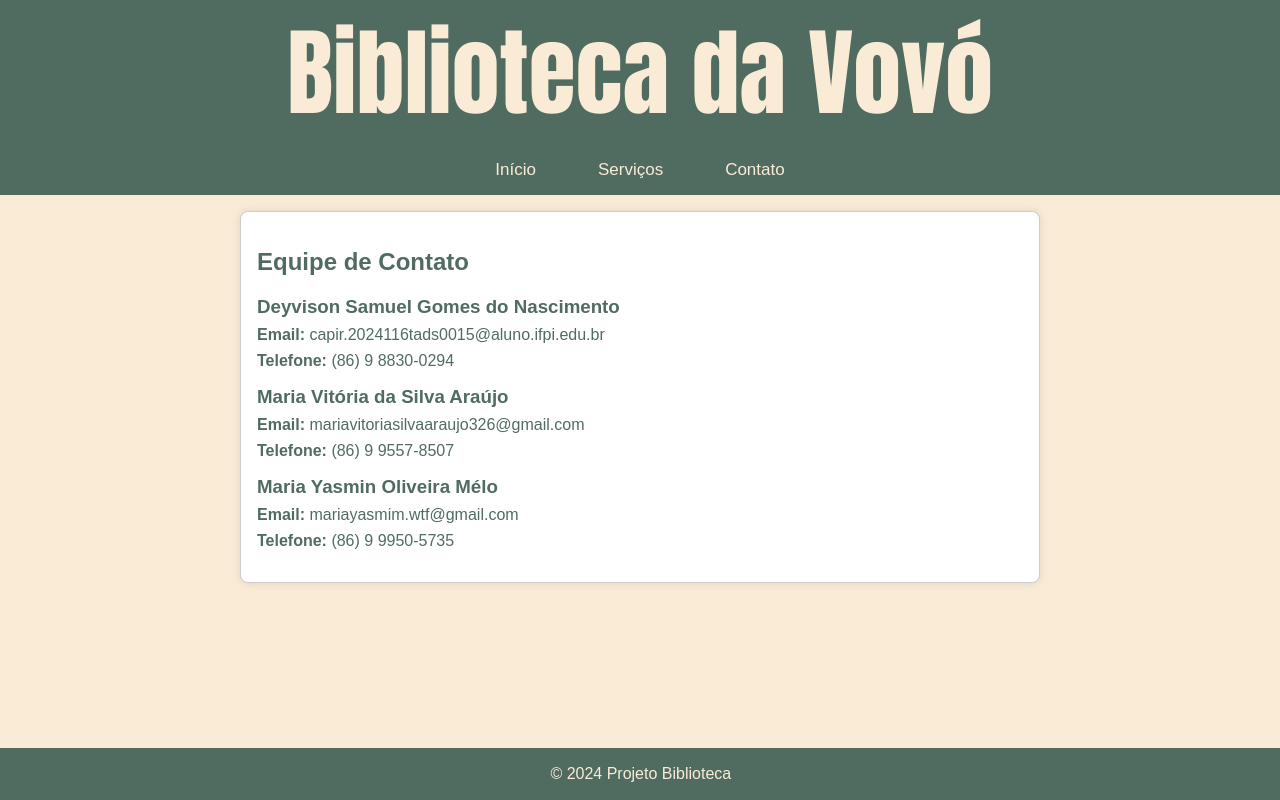
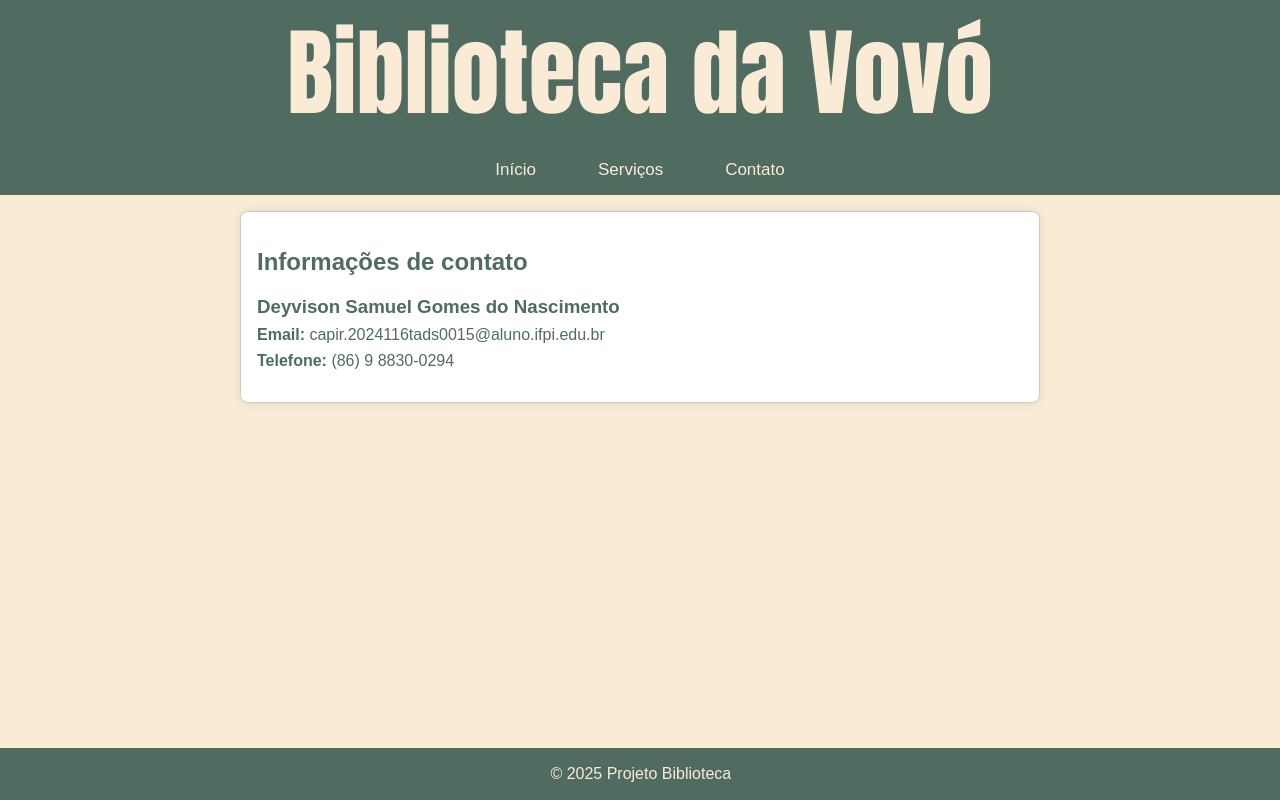
Before and after one commit to imdeyvison/Biblioteca_Virtual, a website: page public/view/html/contato.html in a window 1280 px wide. Drawn offline with Linux system fonts and the light colour scheme.

Commit message:
commit correção de conexões  entre as páginas

```diff
--- a/public/view/html/contato.html
+++ b/public/view/html/contato.html
@@ -10,38 +10,28 @@
 <body>
     <header> Biblioteca da Vovó </header> <!-- É o cabeçalho-->
    <nav>
-    <a href="../interface/site.html">Início</a>
+    <a href="/public/view/html/site.html">Início</a>
     <div class="dropdown"> <!--Aqui a gente vai colocar os itens que vao descer para baixo "drop down" ao clicar em serviços-->
         <a href="#"> Serviços</a>
             <div class="dropdown-content">
-                <a href="../serviços/cadastro de livros.html">Adicionar livro</a>
-                <a href="../serviços/emprestimo_livro.html">Emprestar Livros</a>
+                <a href="/public/view/html/cadastro de livros.html">Adicionar livro</a>
+                <a href="/public/view/html/emprestimo_livro.html">Emprestar Livros</a>
             </div>
     </div>
     <a href="contato.html">Contato</a>
    </nav>
     <main>
         <section class="contact-list">
-            <h2>Equipe de Contato</h2>
+            <h2>Informações de contato</h2>
             <div class="contact-item">
                 <h3>Deyvison Samuel Gomes do Nascimento</h3>
                 <p><strong>Email:</strong> capir.2024116tads0015@aluno.ifpi.edu.br</p>
                 <p><strong>Telefone:</strong> (86) 9 8830-0294</p>
             </div>
-            <div class="contact-item">
-                <h3>Maria Vitória da Silva Araújo</h3>
-                <p><strong>Email:</strong> mariavitoriasilvaaraujo326@gmail.com</p>
-                <p><strong>Telefone:</strong> (86) 9 9557-8507</p>
-            </div>
-            <div class="contact-item">
-                <h3>Maria Yasmin Oliveira Mélo</h3>
-                <p><strong>Email:</strong> mariayasmim.wtf@gmail.com</p>
-                <p><strong>Telefone:</strong> (86) 9 9950-5735</p>
-            </div>
         </section>
     </main>
     <footer>
-        <p>&copy; 2024 Projeto Biblioteca</p>
+        <p>&copy; 2025 Projeto Biblioteca</p>
     </footer>
 </body>
 </html>
```
Also changed, not shown: public/view/html/cadastro de livros.html (+3 -3 lines), public/view/html/emprestimo_livro.html (+3 -3 lines), public/view/html/site.html (+1 -1 lines).
